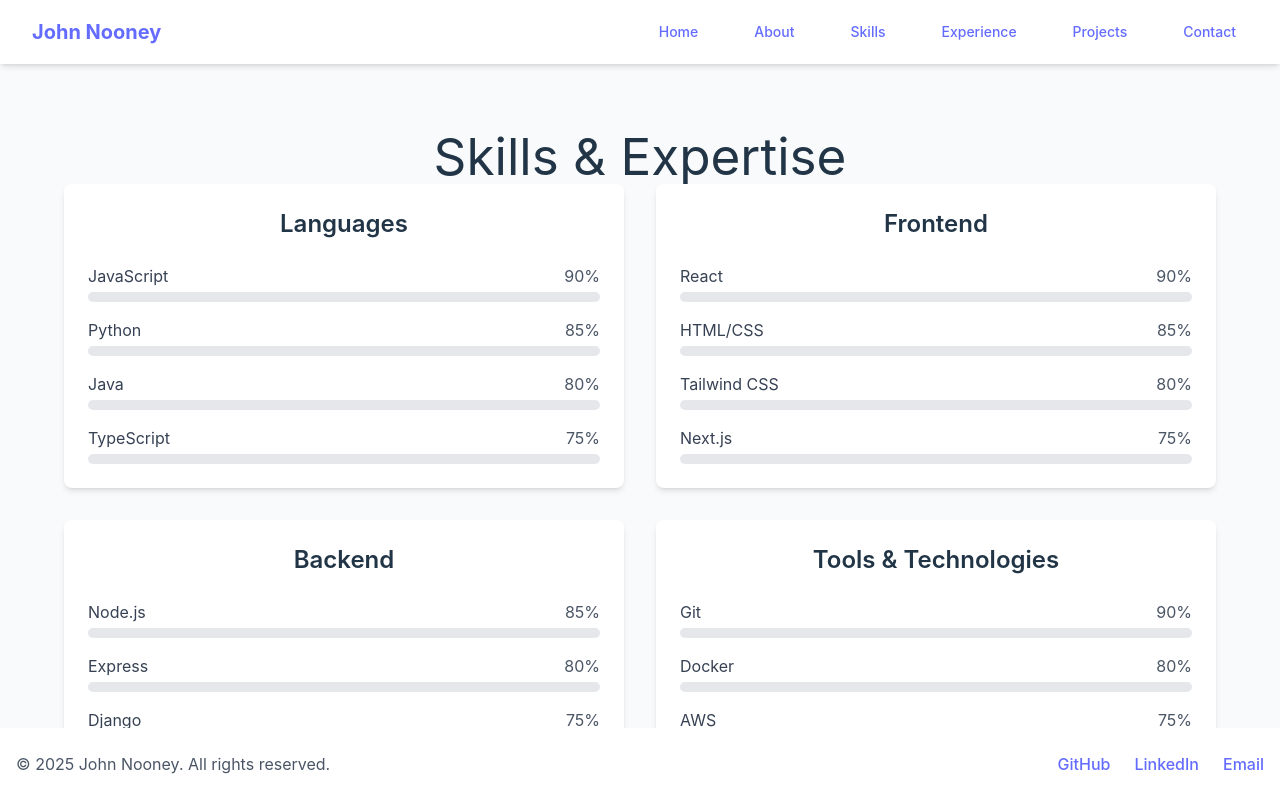
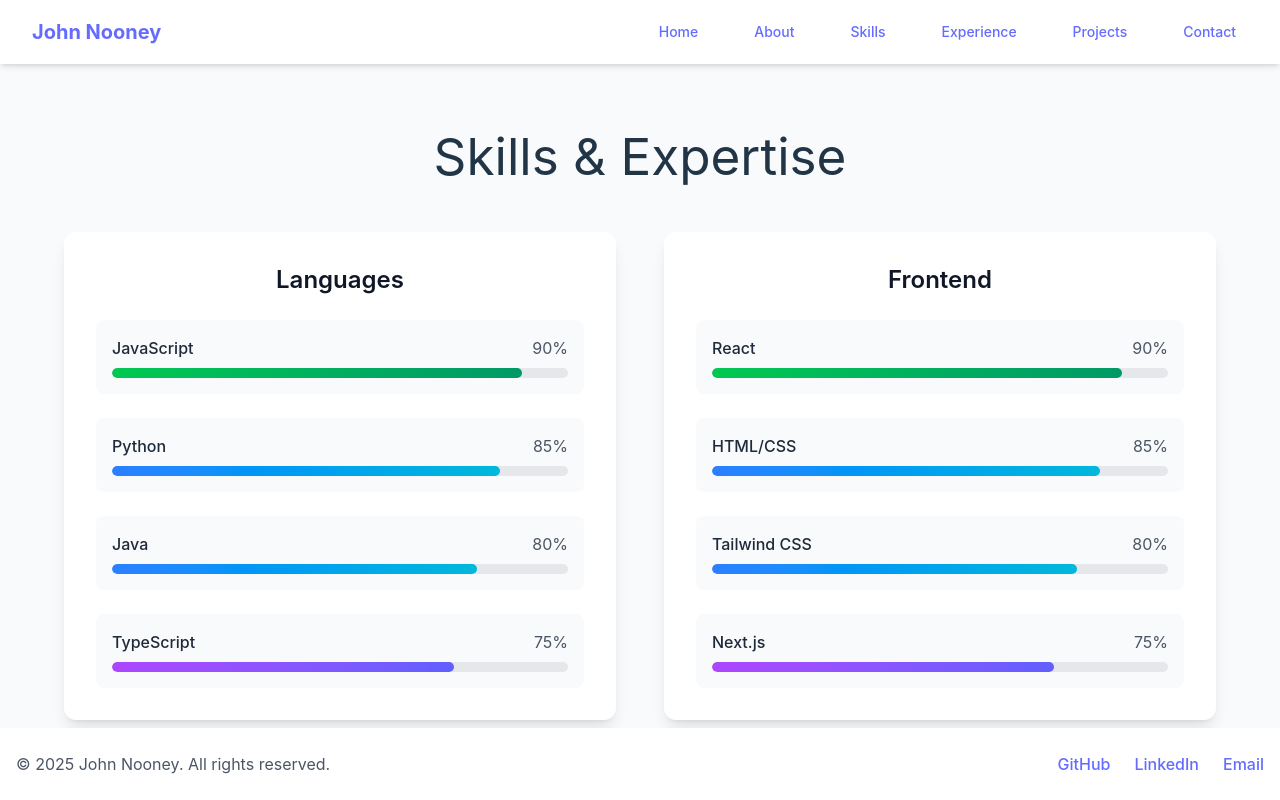
Before and after one commit to JohnNooney/nooney.dev, a React (Vite) app: page /skills in a window 1280 px wide. Built offline with nearby package versions, Linux system fonts and the light colour scheme.

Commit message:
Improve skill styling

```diff
--- a/src/pages/Skills.jsx
+++ b/src/pages/Skills.jsx
@@ -39,6 +39,14 @@ const skillCategories = [
   },
 ];
 
+// Helper function to generate dynamic progress bar color
+const getProgressBarColor = (level) => {
+  if (level >= 90) return 'bg-gradient-to-r from-green-500 to-emerald-600';
+  if (level >= 80) return 'bg-gradient-to-r from-blue-500 to-cyan-500';
+  if (level >= 70) return 'bg-gradient-to-r from-purple-500 to-indigo-500';
+  return 'bg-gradient-to-r from-yellow-500 to-orange-500';
+};
+
 export default function Skills() {
   return (
     <div className="container mx-auto px-4 py-16">
@@ -46,32 +54,51 @@ export default function Skills() {
         initial={{ opacity: 0, y: 20 }}
         animate={{ opacity: 1, y: 0 }}
         transition={{ duration: 0.6 }}
+        className="max-w-6xl mx-auto"
       >
-        <h1 className="section-title">Skills & Expertise</h1>
+        <h1 className="section-title mb-12 text-center">Skills & Expertise</h1>
 
-        <div className="grid grid-cols-1 md:grid-cols-2 gap-8 max-w-6xl mx-auto">
-          {skillCategories.map((category, index) => (
+        <div className="grid grid-cols-1 md:grid-cols-2 gap-12">
+          {skillCategories.map((category, categoryIndex) => (
             <motion.div
               key={category.title}
               initial={{ opacity: 0, y: 20 }}
               animate={{ opacity: 1, y: 0 }}
-              transition={{ delay: index * 0.1 }}
-              className="bg-white p-6 rounded-lg shadow-md dark:bg-gray-800"
+              transition={{ delay: categoryIndex * 0.1 }}
+              className="bg-white dark:bg-gray-800 p-8 rounded-xl shadow-lg transition-all duration-300 hover:shadow-xl"
             >
-              <h2 className="text-2xl font-semibold mb-6">{category.title}</h2>
-              <div className="space-y-4">
-                {category.skills.map((skill) => (
-                  <div key={skill.name}>
-                    <div className="flex justify-between mb-1">
-                      <span className="text-gray-700 dark:text-gray-300">{skill.name}</span>
-                      <span className="text-gray-600 dark:text-gray-400">{skill.level}%</span>
+              <h2 className="text-2xl font-semibold mb-6 text-gray-900 dark:text-white text-center">
+                {category.title}
+              </h2>
+              <div className="space-y-6">
+                {category.skills.map((skill, skillIndex) => (
+                  <div
+                    key={skill.name}
+                    className="bg-gray-50 dark:bg-gray-700 p-4 rounded-lg transition-all duration-300 hover:shadow-md"
+                  >
+                    <div className="flex justify-between mb-2">
+                      <span className="text-gray-800 dark:text-gray-200 font-medium">
+                        {skill.name}
+                      </span>
+                      <span className="text-gray-600 dark:text-gray-400">
+                        {skill.level}%
+                      </span>
                     </div>
-                    <div className="w-full bg-gray-200 rounded-full h-2.5 dark:bg-gray-700">
+                    <div
+                      className="w-full bg-gray-200 rounded-full h-2.5 dark:bg-gray-600 overflow-hidden"
+                      role="progressbar"
+                      aria-valuenow={skill.level}
+                      aria-valuemin="0"
+                      aria-valuemax="100"
+                    >
                       <motion.div
-                        className="bg-primary h-2.5 rounded-full"
+                        className={`h-2.5 rounded-full ${getProgressBarColor(skill.level)}`}
                         initial={{ width: 0 }}
                         animate={{ width: `${skill.level}%` }}
-                        transition={{ duration: 1, delay: index * 0.1 }}
+                        transition={{
+                          duration: 1,
+                          delay: categoryIndex * 0.1 + skillIndex * 0.05
+                        }}
                       />
                     </div>
                   </div>
```
